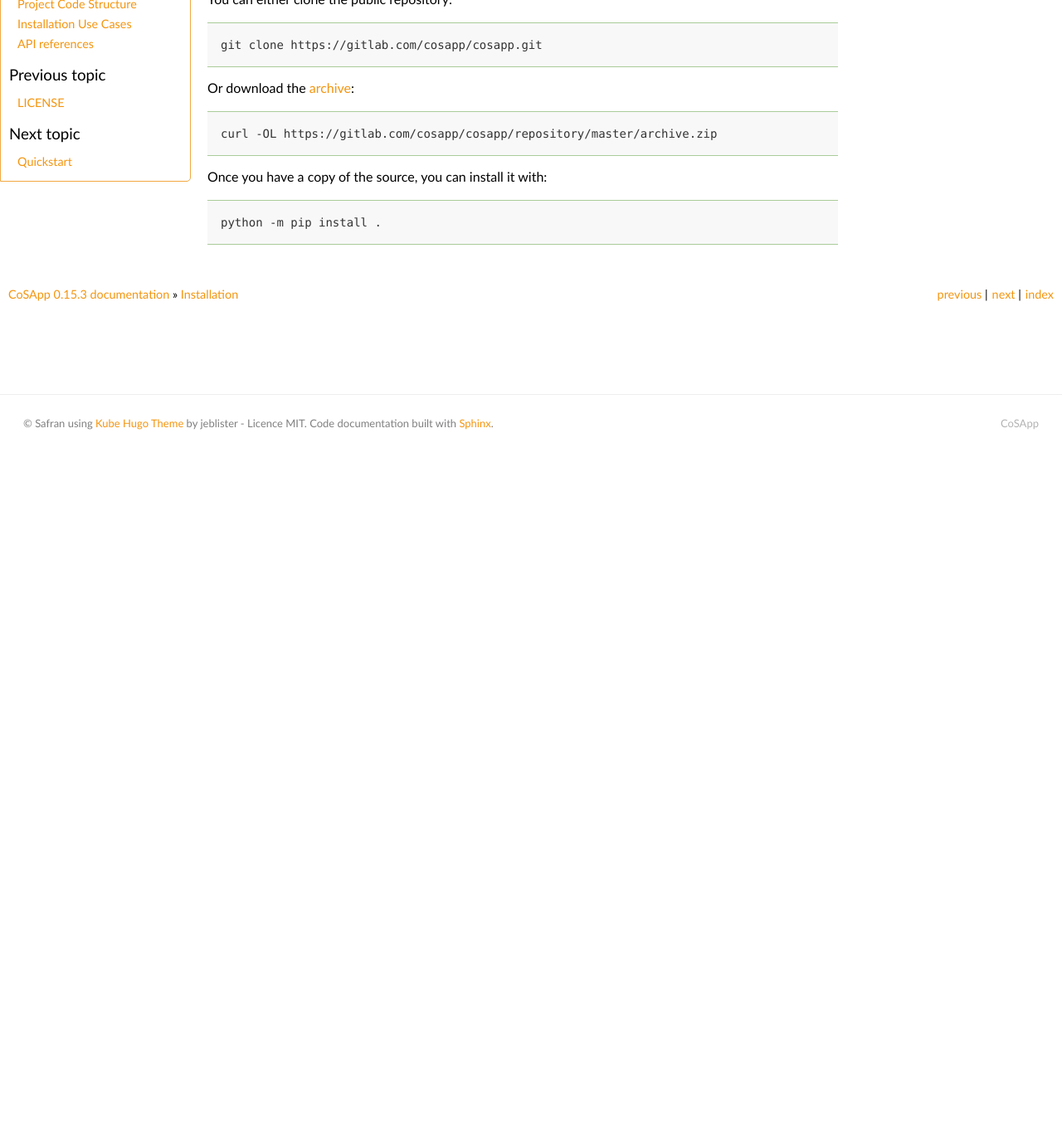
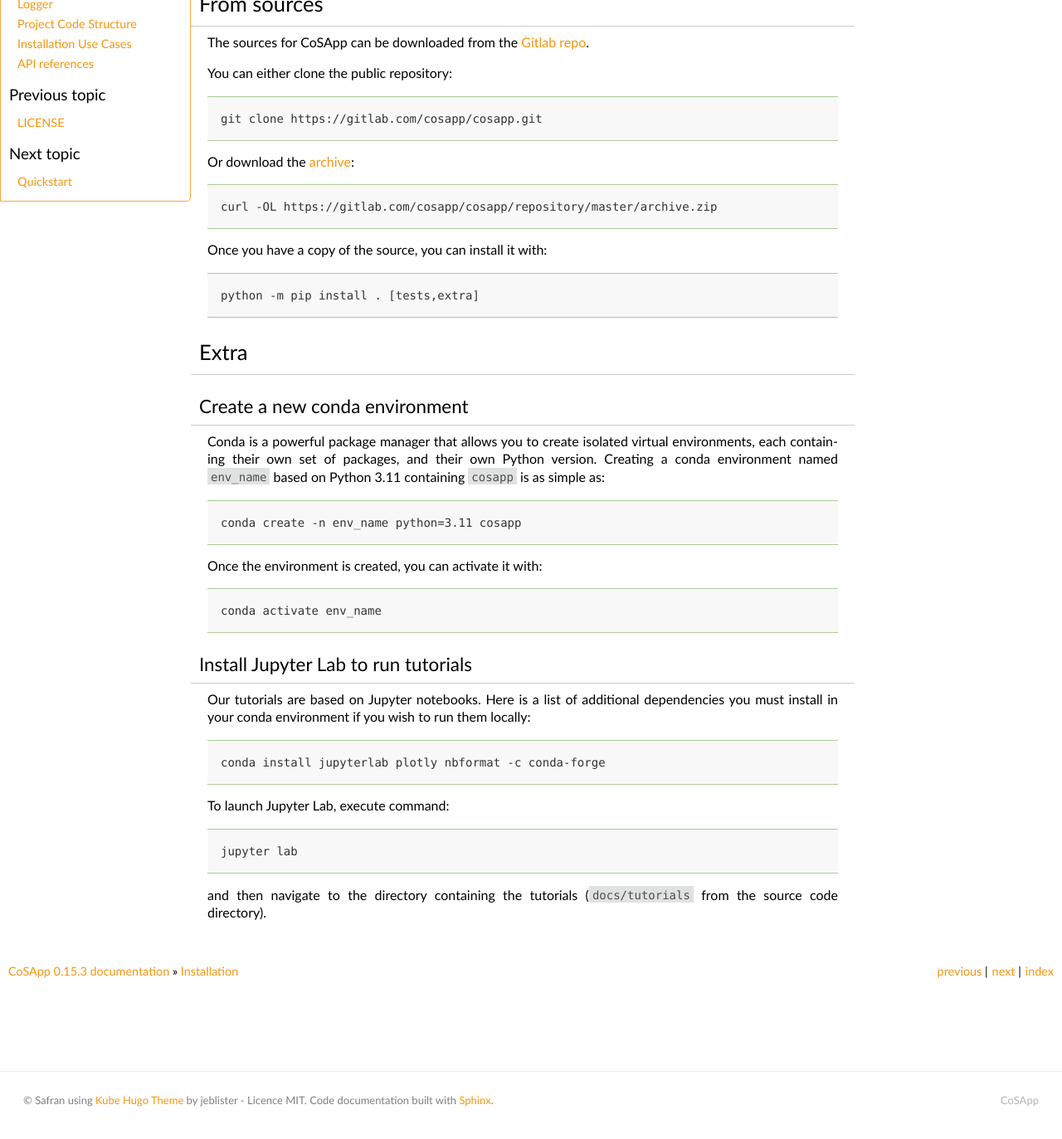
Before and after one commit to trungleduc/cosapp, a Sphinx documentation site: the page built from docs/installation.rst, in a window 1280 px wide and 1400 px high, scrolled down 605 px. Shown: the top 1373 px of the window at 83% size. Built offline with Sphinx 7.4.7, drawn with Linux system fonts in a browser that asks for light colours; before the commit the page ends 1249 px from its top, so only the background shows below that; some of the changed text lies outside the part shown.

Commit message:
Update package information

```diff
--- a/docs/environment.yml
+++ b/docs/environment.yml
@@ -3,13 +3,12 @@ channels:
   - conda-forge
   - defaults
 dependencies:
-  - python=3.10
+  - python=3.11
   - pytest
   - jsonschema
   - pandas
   - wrapt
   - jinja2
-  - openpyxl
   - sphinx
   - nbsphinx
   - sphinx-copybutton
--- a/docs/installation.rst
+++ b/docs/installation.rst
@@ -3,6 +3,9 @@
 ============
 Installation
 ============
+
+CoSApp is tested in environments based on Python 3.9 to 3.11.
+The core package is compatible with Python 3.12; however, a few extra dependencies may not be available yet in this version of Python.
 
 Stable release
 --------------
@@ -18,6 +21,8 @@ or the PyPi package:
 .. code-block:: console
 
     pip install cosapp
+
+If you do not know how to setup a conda environment, please refer to the guidelines below.
 
 From sources
 ------------
@@ -40,8 +45,44 @@ Once you have a copy of the source, you can install it with:
 
 .. code-block:: console
 
-    python -m pip install .
+    python -m pip install . [tests,extra]
 
+Extra
+-----
+
+Create a new conda environment
+^^^^^^^^^^^^^^^^^^^^^^^^^^^^^^^
+
+Conda is a powerful package manager that allows you to create isolated virtual environments, each containing their own set of packages, and their own Python version.
+Creating a conda environment named ``env_name`` based on Python 3.11 containing ``cosapp`` is as simple as:
+
+.. code-block:: console
+
+    conda create -n env_name python=3.11 cosapp
+
+Once the environment is created, you can activate it with:
+
+.. code-block:: console
+
+    conda activate env_name
+
+Install Jupyter Lab to run tutorials
+^^^^^^^^^^^^^^^^^^^^^^^^^^^^^^^^^^^^^
+
+Our tutorials are based on Jupyter notebooks.
+Here is a list of additional dependencies you must install in your conda environment if you wish to run them locally:
+
+.. code-block:: console
+
+    conda install jupyterlab plotly nbformat -c conda-forge
+
+To launch Jupyter Lab, execute command:
+
+.. code-block:: console
+
+    jupyter lab
+
+and then navigate to the directory containing the tutorials (``docs/tutorials`` from the source code directory).
 
 .. _Gitlab repo: https://gitlab.com/CoSApp/cosapp
 .. _archive: https://gitlab.com/cosapp/cosapp/repository/master/archive.zip
```
Also changed, not shown: CONTRIBUTING.md (+34 -29 lines), README.md (+12 -14 lines), setup.cfg (+1 -10 lines), .gitlab-ci.yml, 1 other file.
